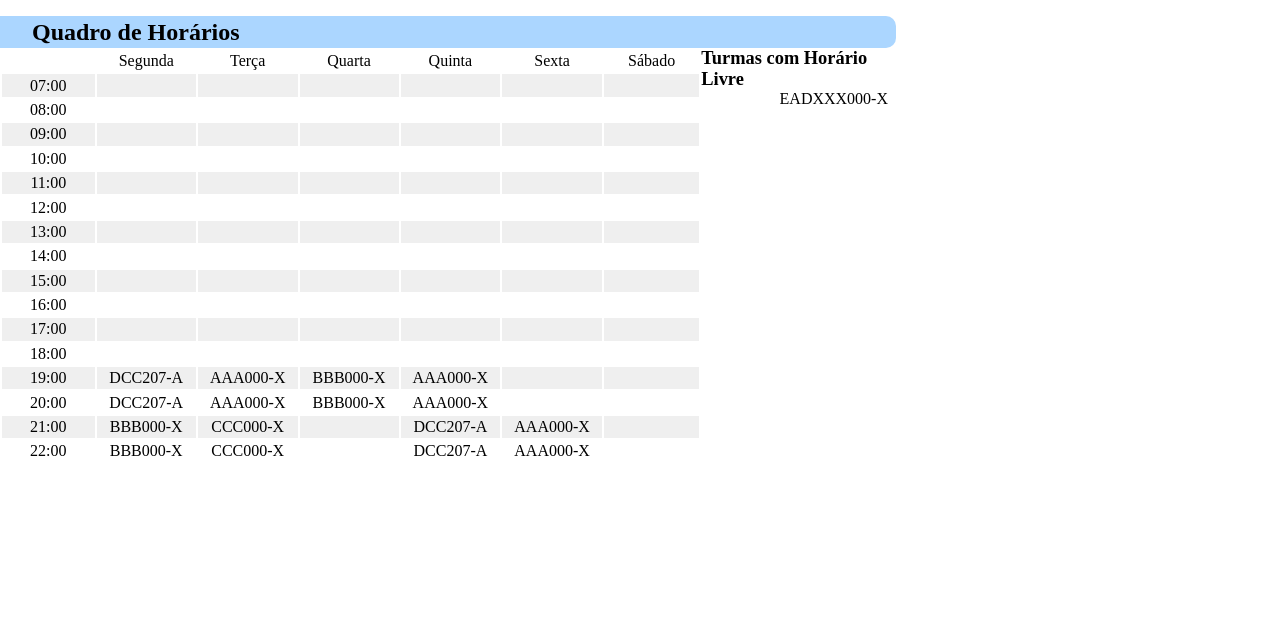
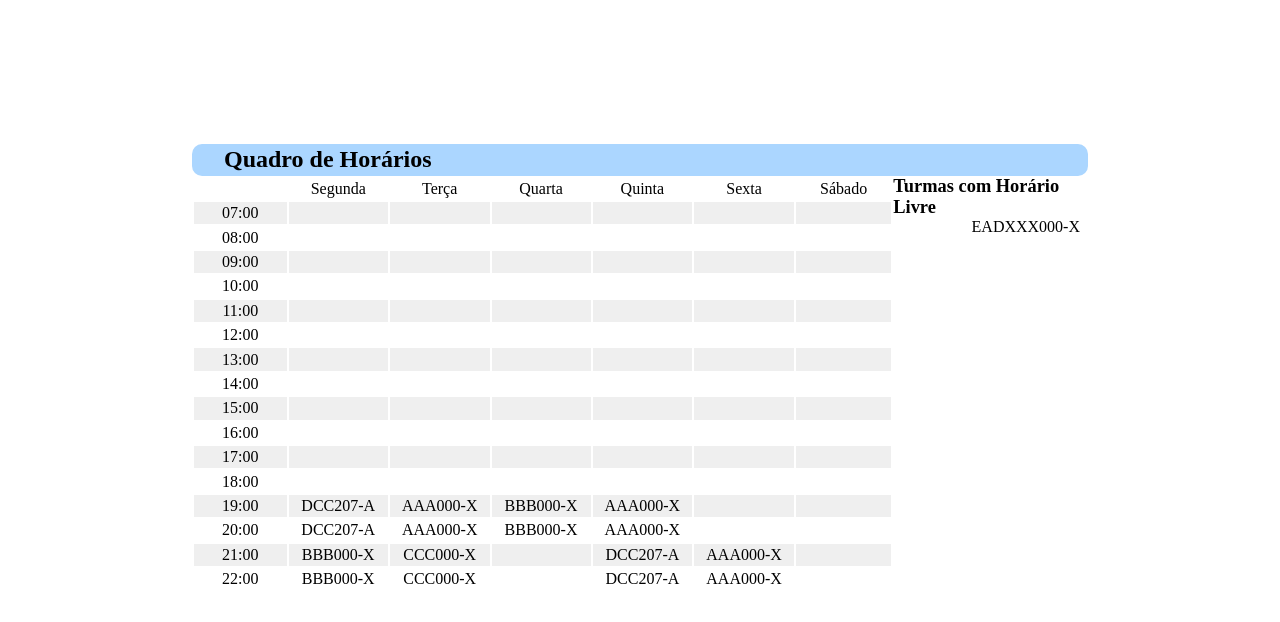
Before and after one commit to ufjf-dcc207/ufjf-dcc207-2024-3-a-atv02-VanessaTrajano, a React (Vite) app: page / in a window 1280 px wide. Shown: the top 622 px of the page. Built offline with nearby package versions, Linux system fonts and the light colour scheme.

Commit message:
Ajeita o css

```diff
--- a/src/App.css
+++ b/src/App.css
@@ -3,3 +3,10 @@
   padding: 0;
   box-sizing: border-box;
 }
+
+.container-geral{
+  height: 90vh;
+  display: flex;
+  justify-content: center;
+  align-items: center;
+}
--- a/src/App.tsx
+++ b/src/App.tsx
@@ -3,9 +3,9 @@ import QuadroHorarios from "./components/QuadroHorarios";
 
 function App() {
   return (
-    <>
+    <div className="container-geral">
       <QuadroHorarios/>
-    </>
+    </div>
   );
 }
 
--- a/src/components/QuadroHorarios.css
+++ b/src/components/QuadroHorarios.css
@@ -11,7 +11,7 @@
     background-color: #ABD6FF;
     width: 100%;
     height: 2rem;
-    border-radius: 0 10px 10px 0;
+    border-radius: 10px;
     padding-left: 2rem;
     display: flex;
     align-items: center;
```
